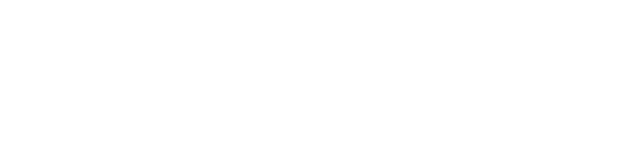
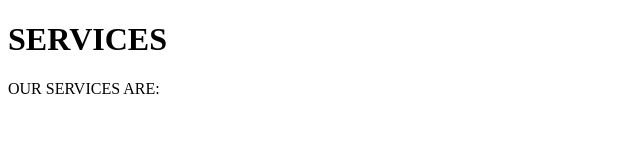
Before and after one commit to EasyCode01/thrift-app, a plain HTML site: page index.html in a window 1280 px wide. Shown: the whole page, without its empty margins (0-640 px from the left). Drawn offline with Linux system fonts and the light colour scheme.

Commit message:
SERVICES

```diff
--- a/index.html
+++ b/index.html
@@ -4,6 +4,10 @@
     <meta charset="UTF-8" />
     <meta name="viewport" content="width=device-width, initial-scale=1.0" />
     <title>Document</title>
+    <link rel="stylesheet" href="./css/index.css" />
   </head>
-  <body></body>
+  <body>
+    <h1>SERVICES</h1>
+    <p>OUR SERVICES ARE:</p>
+  </body>
 </html>
```
